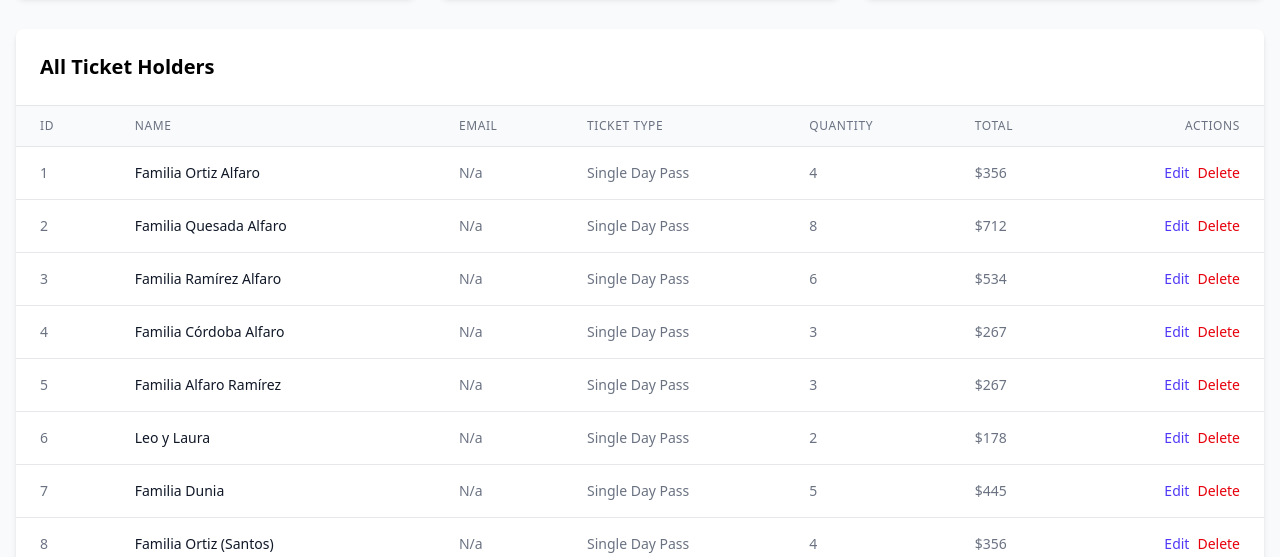
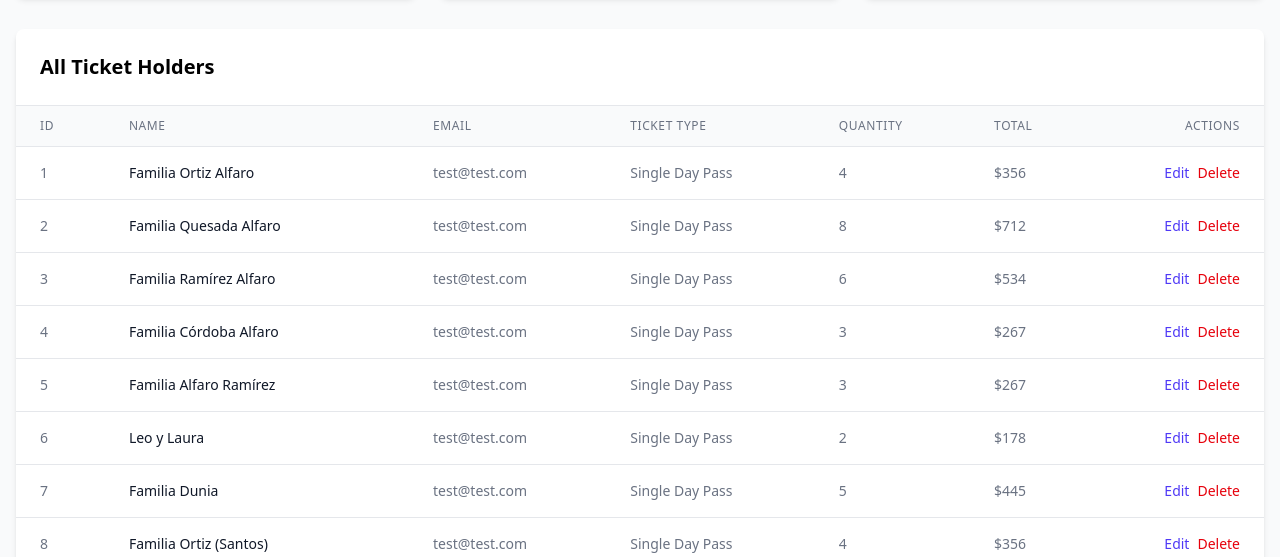
Before and after one commit to FabricioOrtiz/Examples.Babyshower, an Astro site: page /admin/tickets in a window 1280 px wide. Shown: the part 243-800 px from the top of the page. Built offline with nearby package versions, Linux system fonts and the light colour scheme; Astro itself is replaced by a stand-in of ours.

Commit message:
hotfix email

```diff
--- a/src/components/Ticket.astro
+++ b/src/components/Ticket.astro
@@ -35,23 +35,23 @@ const tickets = ticketTypes;
     function getTicketUsers() {
       const storedUsers = localStorage.getItem('ticketUsers');
       return storedUsers ? JSON.parse(storedUsers) : [
-      { id: 1, name: "Familia Ortiz Alfaro", email: "N/a", numberOfTickets: 4, ticketId: 1 },
-        { id: 2, name: "Familia Quesada Alfaro", email: "N/a", numberOfTickets: 8, ticketId: 1 },
-        { id: 3, name: "Familia Ramírez Alfaro", email: "N/a", numberOfTickets: 6, ticketId: 1 },
-        { id: 4, name: "Familia Córdoba Alfaro ", email: "N/a", numberOfTickets: 3, ticketId: 1 },
-        { id: 5, name: "Familia Alfaro Ramírez", email: "N/a", numberOfTickets: 3, ticketId: 1 },
-        { id: 6, name: "Leo y Laura", email: "N/a", numberOfTickets: 2, ticketId: 1 },
-        { id: 7, name: "Familia Dunia", email: "N/a", numberOfTickets: 5, ticketId: 1 },
-        { id: 8, name: "Familia Ortiz (Santos) ", email: "N/a", numberOfTickets: 4, ticketId: 1 },
-        { id: 9, name: "Abuelo Lalo y Abuela Odili", email: "N/a", numberOfTickets: 2, ticketId: 1 },
-        { id: 10, name: "Familia Garro", email: "N/a", numberOfTickets: 14, ticketId: 1 },
+      { id: 1, name: "Familia Ortiz Alfaro", email: "test@test.com", numberOfTickets: 4, ticketId: 1 },
+        { id: 2, name: "Familia Quesada Alfaro", email: "test@test.com", numberOfTickets: 8, ticketId: 1 },
+        { id: 3, name: "Familia Ramírez Alfaro", email: "test@test.com", numberOfTickets: 6, ticketId: 1 },
+        { id: 4, name: "Familia Córdoba Alfaro ", email: "test@test.com", numberOfTickets: 3, ticketId: 1 },
+        { id: 5, name: "Familia Alfaro Ramírez", email: "test@test.com", numberOfTickets: 3, ticketId: 1 },
+        { id: 6, name: "Leo y Laura", email: "test@test.com", numberOfTickets: 2, ticketId: 1 },
+        { id: 7, name: "Familia Dunia", email: "test@test.com", numberOfTickets: 5, ticketId: 1 },
+        { id: 8, name: "Familia Ortiz (Santos) ", email: "test@test.com", numberOfTickets: 4, ticketId: 1 },
+        { id: 9, name: "Abuelo Lalo y Abuela Odili", email: "test@test.com", numberOfTickets: 2, ticketId: 1 },
+        { id: 10, name: "Familia Garro", email: "test@test.com", numberOfTickets: 14, ticketId: 1 },
 
-        { id: 11, name: "Johnny y Yasmin", email: "N/a", numberOfTickets: 3, ticketId: 1 },
-        { id: 12, name: "Aura y Mary Fer", email: "N/a", numberOfTickets: 2, ticketId: 1 },
-        { id: 13, name: "Will Y Vivi ", email: "N/a", numberOfTickets: 4, ticketId: 1 },
-        { id: 14, name: "Familia Katy", email: "N/a", numberOfTickets: 2, ticketId: 1 },
-        { id: 15, name: "Anthony y Gene", email: "N/a", numberOfTickets: 2, ticketId: 1 },
-        { id: 16, name: "Amig@", email: "N/a", numberOfTickets: 1, ticketId: 1 }
+        { id: 11, name: "Johnny y Yasmin", email: "test@test.com", numberOfTickets: 3, ticketId: 1 },
+        { id: 12, name: "Aura y Mary Fer", email: "test@test.com", numberOfTickets: 2, ticketId: 1 },
+        { id: 13, name: "Will Y Vivi ", email: "test@test.com", numberOfTickets: 4, ticketId: 1 },
+        { id: 14, name: "Familia Katy", email: "test@test.com", numberOfTickets: 2, ticketId: 1 },
+        { id: 15, name: "Anthony y Gene", email: "test@test.com", numberOfTickets: 2, ticketId: 1 },
+        { id: 16, name: "Amig@", email: "test@test.com", numberOfTickets: 1, ticketId: 1 }
       ];
     }
 
--- a/src/pages/admin/tickets.astro
+++ b/src/pages/admin/tickets.astro
@@ -194,23 +194,23 @@ const tickets = ticketTypes;
       function getTicketUsers() {
         const storedUsers = localStorage.getItem('ticketUsers');
         return storedUsers ? JSON.parse(storedUsers) : [
-          { id: 1, name: "Familia Ortiz Alfaro", email: "N/a", numberOfTickets: 4, ticketId: 1 },
-        { id: 2, name: "Familia Quesada Alfaro", email: "N/a", numberOfTickets: 8, ticketId: 1 },
-        { id: 3, name: "Familia Ramírez Alfaro", email: "N/a", numberOfTickets: 6, ticketId: 1 },
-        { id: 4, name: "Familia Córdoba Alfaro ", email: "N/a", numberOfTickets: 3, ticketId: 1 },
-        { id: 5, name: "Familia Alfaro Ramírez", email: "N/a", numberOfTickets: 3, ticketId: 1 },
-        { id: 6, name: "Leo y Laura", email: "N/a", numberOfTickets: 2, ticketId: 1 },
-        { id: 7, name: "Familia Dunia", email: "N/a", numberOfTickets: 5, ticketId: 1 },
-        { id: 8, name: "Familia Ortiz (Santos) ", email: "N/a", numberOfTickets: 4, ticketId: 1 },
-        { id: 9, name: "Abuelo Lalo y Abuela Odili", email: "N/a", numberOfTickets: 2, ticketId: 1 },
-        { id: 10, name: "Familia Garro", email: "N/a", numberOfTickets: 14, ticketId: 1 },
+          { id: 1, name: "Familia Ortiz Alfaro", email: "test@test.com", numberOfTickets: 4, ticketId: 1 },
+        { id: 2, name: "Familia Quesada Alfaro", email: "test@test.com", numberOfTickets: 8, ticketId: 1 },
+        { id: 3, name: "Familia Ramírez Alfaro", email: "test@test.com", numberOfTickets: 6, ticketId: 1 },
+        { id: 4, name: "Familia Córdoba Alfaro ", email: "test@test.com", numberOfTickets: 3, ticketId: 1 },
+        { id: 5, name: "Familia Alfaro Ramírez", email: "test@test.com", numberOfTickets: 3, ticketId: 1 },
+        { id: 6, name: "Leo y Laura", email: "test@test.com", numberOfTickets: 2, ticketId: 1 },
+        { id: 7, name: "Familia Dunia", email: "test@test.com", numberOfTickets: 5, ticketId: 1 },
+        { id: 8, name: "Familia Ortiz (Santos) ", email: "test@test.com", numberOfTickets: 4, ticketId: 1 },
+        { id: 9, name: "Abuelo Lalo y Abuela Odili", email: "test@test.com", numberOfTickets: 2, ticketId: 1 },
+        { id: 10, name: "Familia Garro", email: "test@test.com", numberOfTickets: 14, ticketId: 1 },
 
-        { id: 11, name: "Johnny y Yasmin", email: "N/a", numberOfTickets: 3, ticketId: 1 },
-        { id: 12, name: "Aura y Mary Fer", email: "N/a", numberOfTickets: 2, ticketId: 1 },
-        { id: 13, name: "Will Y Vivi ", email: "N/a", numberOfTickets: 4, ticketId: 1 },
-        { id: 14, name: "Familia Katy", email: "N/a", numberOfTickets: 2, ticketId: 1 },
-        { id: 15, name: "Anthony y Gene", email: "N/a", numberOfTickets: 2, ticketId: 1 },
-        { id: 16, name: "Amig@", email: "N/a", numberOfTickets: 1, ticketId: 1 }
+        { id: 11, name: "Johnny y Yasmin", email: "test@test.com", numberOfTickets: 3, ticketId: 1 },
+        { id: 12, name: "Aura y Mary Fer", email: "test@test.com", numberOfTickets: 2, ticketId: 1 },
+        { id: 13, name: "Will Y Vivi ", email: "test@test.com", numberOfTickets: 4, ticketId: 1 },
+        { id: 14, name: "Familia Katy", email: "test@test.com", numberOfTickets: 2, ticketId: 1 },
+        { id: 15, name: "Anthony y Gene", email: "test@test.com", numberOfTickets: 2, ticketId: 1 },
+        { id: 16, name: "Amig@", email: "test@test.com", numberOfTickets: 1, ticketId: 1 }
         ];
       }
 
```
